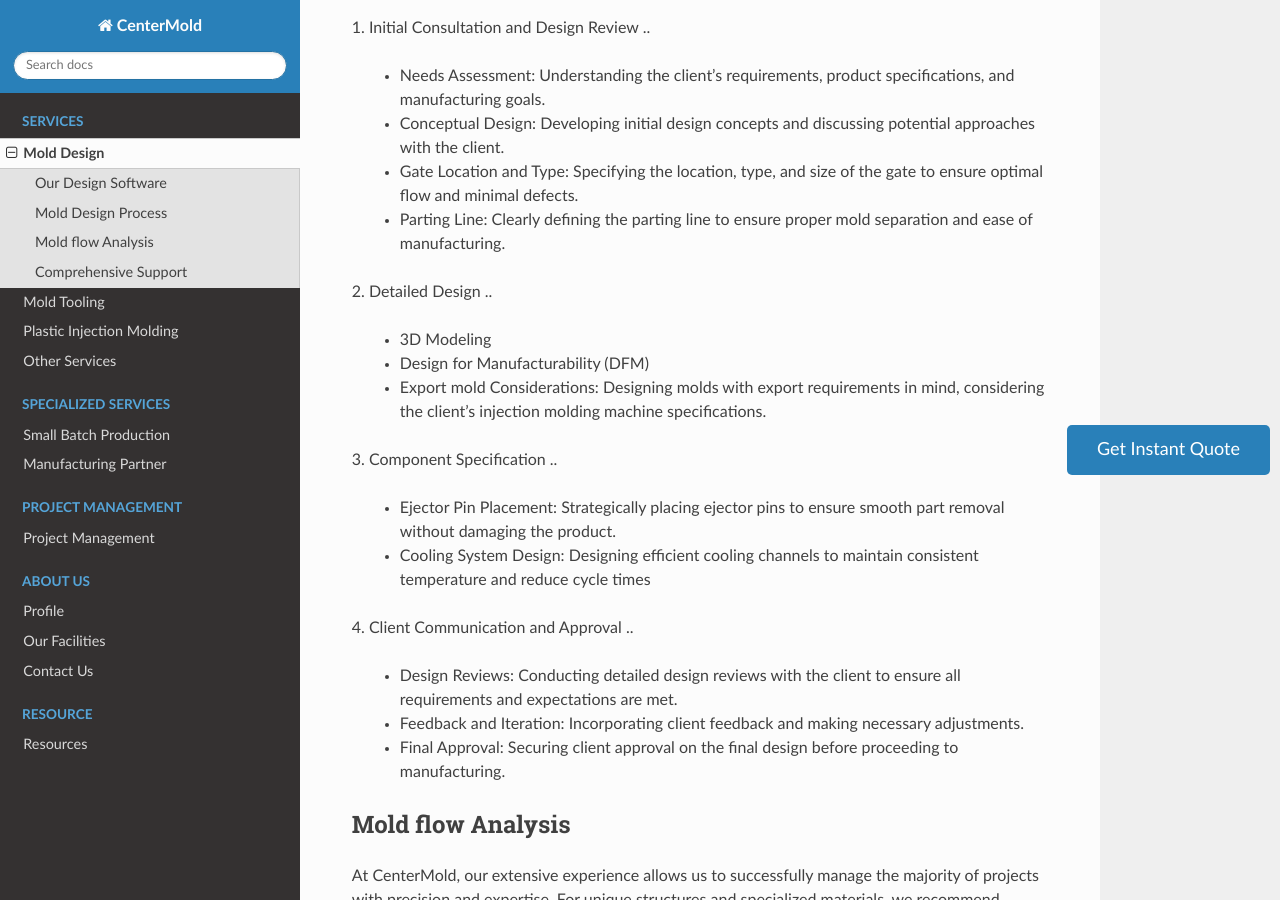
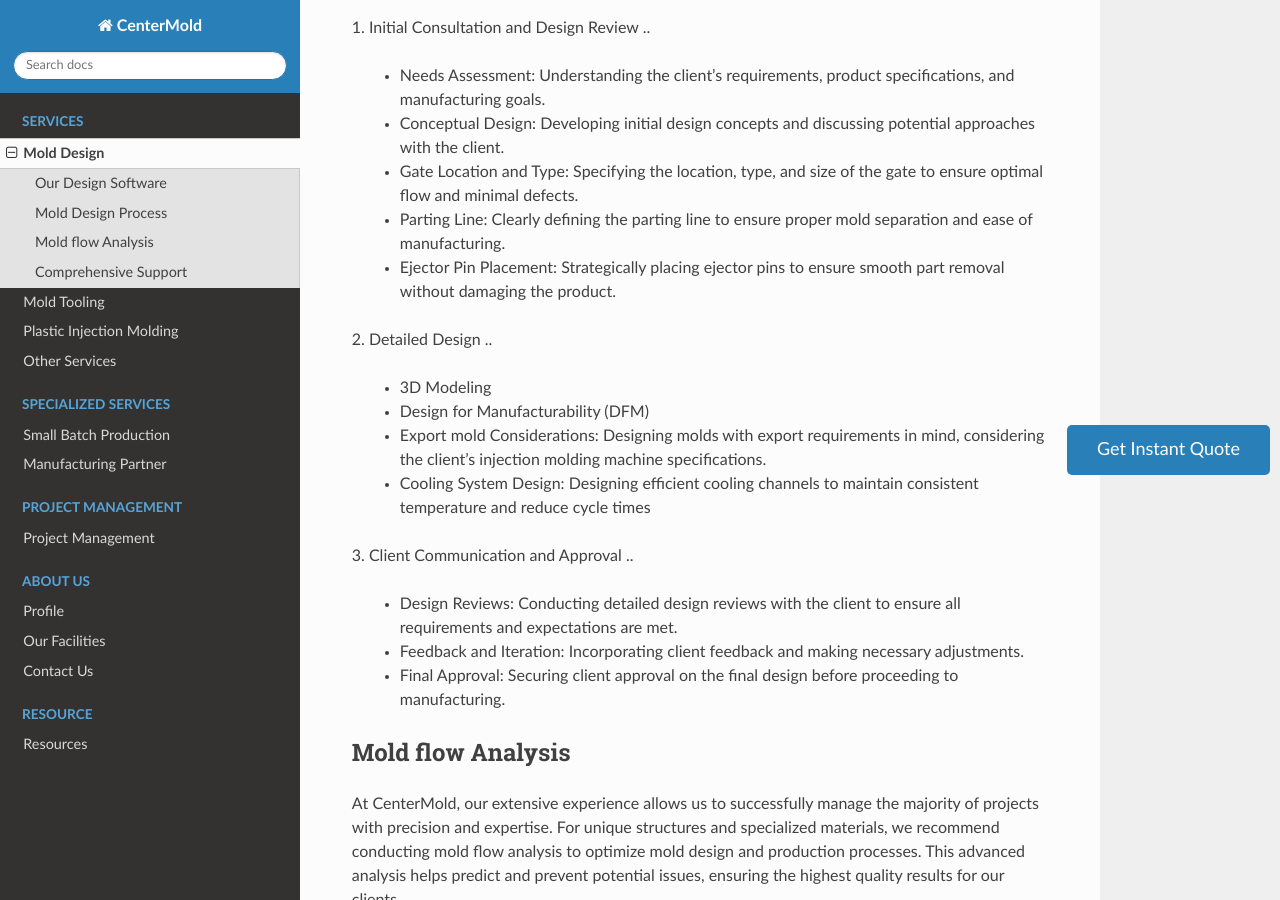
Before and after one commit to paultang/centermold, a Sphinx documentation site: the page built from source/Mold-Design.rst, in a window 1280 px wide and 900 px high, scrolled down 840 px. Built offline with Sphinx 7.4.7 and the Read the Docs theme 2.0.0, drawn with Linux system fonts in a browser that asks for light colours; pages that are not in the unit, such as notebooks, are missing from menus; some of the changed lines change nothing that is shown.

Commit message:
Update Mold-Design.rst

```diff
--- a/source/Mold-Design.rst
+++ b/source/Mold-Design.rst
@@ -35,6 +35,7 @@ Our team of seasoned professionals brings decades of expertise in mold design an
   - Conceptual Design: Developing initial design concepts and discussing potential approaches with the client.
   -  Gate Location and Type: Specifying the location, type, and size of the gate to ensure optimal flow and minimal defects.
   - Parting Line: Clearly defining the parting line to ensure proper mold separation and ease of manufacturing.
+  - Ejector Pin Placement: Strategically placing ejector pins to ensure smooth part removal without damaging the product.
 ..
 
 2. Detailed Design
@@ -43,14 +44,9 @@ Our team of seasoned professionals brings decades of expertise in mold design an
   - 3D Modeling
   - Design for Manufacturability (DFM)
   - Export mold Considerations: Designing molds with export requirements in mind, considering the client's injection molding machine specifications.
-
-3. Component Specification
-..
-
-  - Ejector Pin Placement: Strategically placing ejector pins to ensure smooth part removal without damaging the product.
   - Cooling System Design: Designing efficient cooling channels to maintain consistent temperature and reduce cycle times
 
-4. Client Communication and Approval
+3. Client Communication and Approval
 ..
 
   - Design Reviews: Conducting detailed design reviews with the client to ensure all requirements and expectations are met.
```
